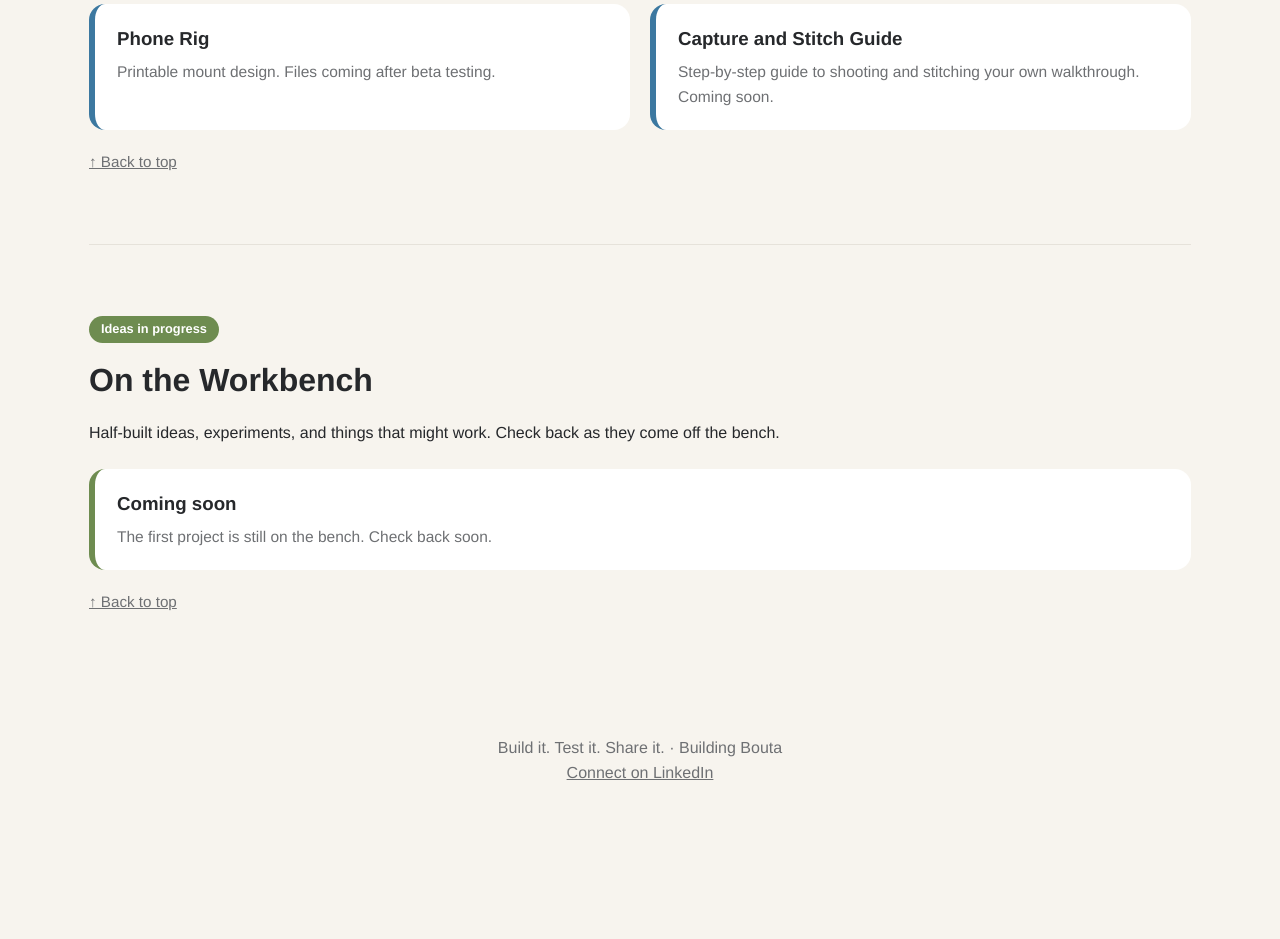
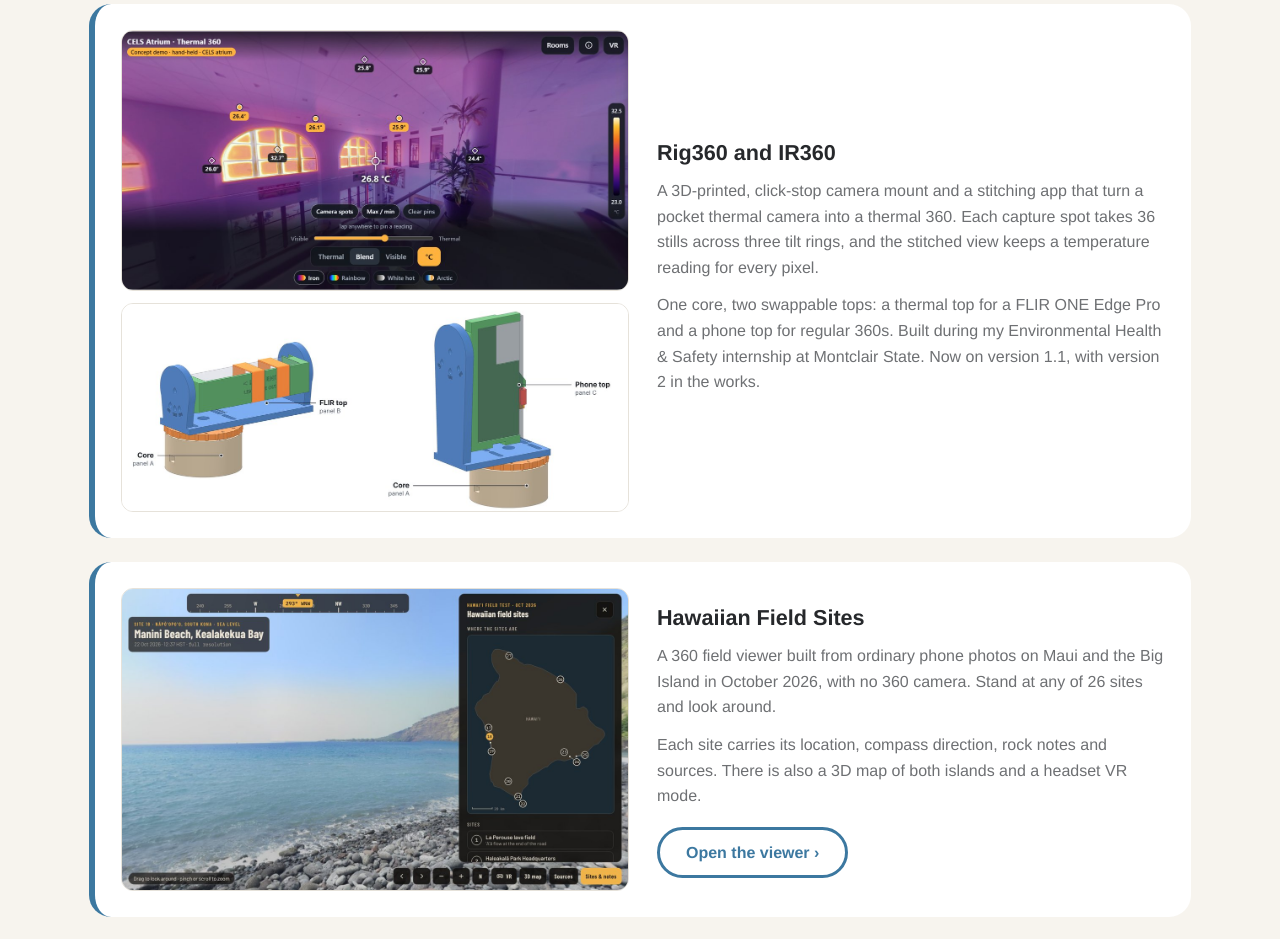
Before and after one commit to buildingbouta/buildingbouta.github.io, a plain HTML site: page index.html in a window 1280 px wide. Shown: the part 2839-3778 px from the top of the page. Before the commit the page ends 3695 px from the top, so only its background shows below. Drawn offline with Linux system fonts and the light colour scheme.

Commit message:
Add Rig360, Hawaiian Field Sites and Geo Rides

```diff
--- a/index.html
+++ b/index.html
@@ -66,6 +66,13 @@
   .item p{color:var(--muted);font-size:.97rem;margin:0}
   .item a{font-weight:700;color:var(--c)}
   .mission{background:var(--card);border-radius:22px;padding:40px 44px;box-shadow:6px 8px 0 #E6E2DA}
+  .feature{display:grid;grid-template-columns:repeat(auto-fit,minmax(280px,1fr));gap:28px;align-items:center;background:var(--card);border-radius:22px;padding:26px;margin-top:24px;border-left:6px solid var(--c)}
+  .feature .shots{display:grid;gap:12px}
+  .feature img{width:100%;height:auto;display:block;border-radius:12px;border:1px solid #E6E2DA}
+  .feature h3{font-size:1.35rem;margin-bottom:8px}
+  .feature p{color:var(--muted);margin-bottom:12px}
+  .feature .btn{color:var(--c);margin:6px 0 0;text-decoration:none}
+  .feature .btn:hover{background:var(--c);color:#fff;border-color:var(--c)}
   .mission h2{margin-bottom:14px}
   .mission p{margin-bottom:12px;max-width:820px}
   .mission p:last-child{margin-bottom:0}
@@ -173,8 +180,29 @@
     <span class="tag">Concept build, in testing</span>
     <h2>Own Your Space</h2>
     <p>Capture a space in 360 and 180 with a phone and a 3D-printed rig, stitch it yourself, and keep your own copy of every file. It's a low-cost way to document a place, and it sits alongside the professional scanning and GIS tools I use in my other work.</p>
+    <div class="feature">
+      <div class="shots">
+        <img src="images/rig360-thermal.jpg" width="1200" height="615" loading="lazy" alt="Thermal 360 view of a building atrium with temperature readings pinned on the windows">
+        <img src="images/rig360-rig.jpg" width="1200" height="491" loading="lazy" alt="Renders of the 3D-printed Rig360 mount with its thermal camera top and its phone top">
+      </div>
+      <div>
+        <h3>Rig360 and IR360</h3>
+        <p>A 3D-printed, click-stop camera mount and a stitching app that turn a pocket thermal camera into a thermal 360. Each capture spot takes 36 stills across three tilt rings, and the stitched view keeps a temperature reading for every pixel.</p>
+        <p>One core, two swappable tops: a thermal top for a FLIR ONE Edge Pro and a phone top for regular 360s. Built during my Environmental Health &amp; Safety internship at Montclair State. Now on version 1.1, with version 2 in the works.</p>
+      </div>
+    </div>
+    <div class="feature">
+      <div class="shots">
+        <a href="hawaii/"><img src="images/hawaii-viewer.jpg" width="1200" height="713" loading="lazy" alt="The Hawaiian Field Sites viewer showing a 360 view of a rocky beach with a compass strip and a map of the sites"></a>
+      </div>
+      <div>
+        <h3>Hawaiian Field Sites</h3>
+        <p>A 360 field viewer built from ordinary phone photos on Maui and the Big Island in October 2026, with no 360 camera. Stand at any of 26 sites and look around.</p>
+        <p>Each site carries its location, compass direction, rock notes and sources. There is also a 3D map of both islands and a headset VR mode.</p>
+        <a class="btn" href="hawaii/">Open the viewer &rsaquo;</a>
+      </div>
+    </div>
     <div class="items">
-      <div class="item"><h3>Phone Rig</h3><p>Printable mount design. Files coming after beta testing.</p></div>
       <div class="item"><h3>Capture and Stitch Guide</h3><p>Step-by-step guide to shooting and stitching your own walkthrough. Coming soon.</p></div>
     </div>
     <a class="back" href="#">↑ Back to top</a>
@@ -185,7 +213,7 @@
     <h2>On the Workbench</h2>
     <p>Half-built ideas, experiments, and things that might work. Check back as they come off the bench.</p>
     <div class="items">
-      <div class="item"><h3>Coming soon</h3><p>The first project is still on the bench. Check back soon.</p></div>
+      <div class="item"><h3>Geo Rides</h3><p>A lean-to-steer geology ride. You stand on a converted Wii Balance Board and lean to steer through seven rides on a laptop. The game is built and tested, and the board conversion is on the bench now.</p></div>
     </div>
     <a class="back" href="#">↑ Back to top</a>
   </section>
```
